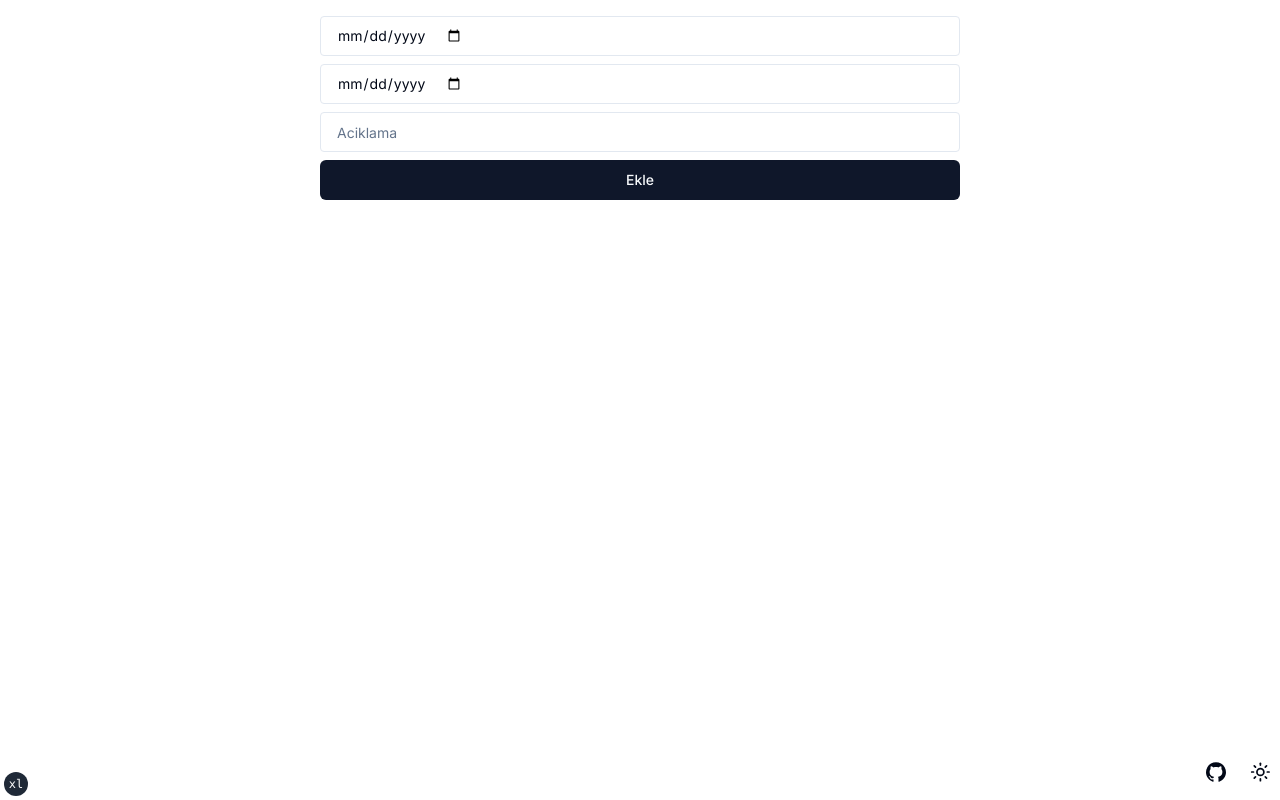
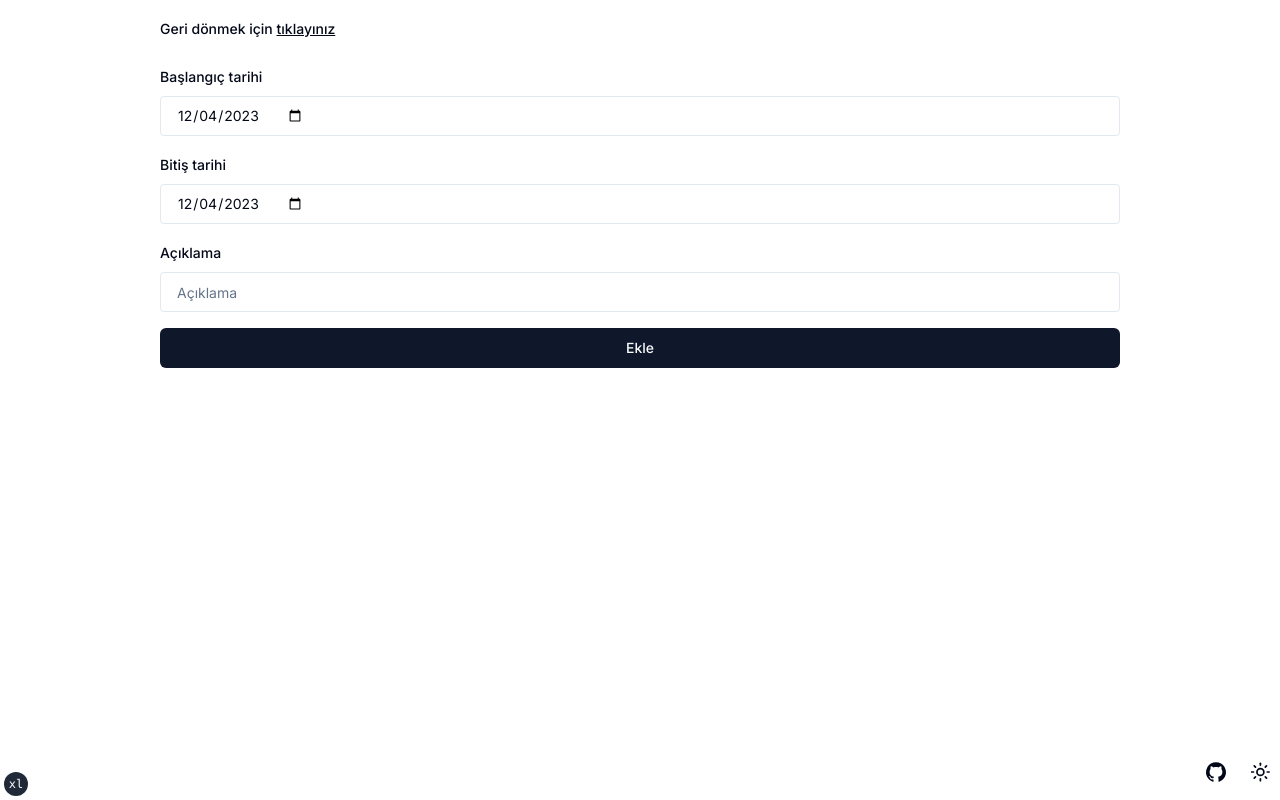
Before and after one commit to saidyeter/takvim.sevaltorun.com, a Next.js app: page /event/add in a window 1280 px wide. Built offline with nearby package versions, Linux system fonts and the light colour scheme; no server answers.

Commit message:
Create new event page

```diff
--- a/app/event/add/page.tsx
+++ b/app/event/add/page.tsx
@@ -3,82 +3,137 @@
 import { zodResolver } from "@hookform/resolvers/zod";
 import React from "react";
 import { useForm } from "react-hook-form";
+import z from 'zod'
 import { Button } from "@/components/ui/button";
-import { Input } from "@/components/ui/input";
-import z from 'zod'
+import {
+  Form,
+  FormControl,
+  FormDescription,
+  FormField,
+  FormItem,
+  FormLabel,
+  FormMessage,
+} from "@/components/ui/form"
+import { Input } from "@/components/ui/input"
+import { Label } from "@/components/ui/label";
+import Link from "next/link";
+import { createEventRequestSchema } from "@/lib/source-api";
+import { createEvent } from "@/lib/actions";
 
-const addEventSchema= z.object({
-  starts:z.string().transform(p=> new Date(p)),
-  ends:z.string().transform(p=> new Date(p)),
-  desc: z.string()
+const createEventFormSchema = z.object({
+  starts: z.string(),
+  ends: z.string(),
+  desc: z.string().min(4, 'En az 4 karakter giriniz')
+})
+  .refine((data) => new Date(data.starts) <= new Date(data.ends), {
+    message: "Başlangıç tarihi bitiş tarihinden sonra olamaz",
+    path: ["starts", "ends"],
   })
 
-export type TAddEventSchema = z.infer<typeof addEventSchema>;
+
+export type TCreateEventFormSchema = z.infer<typeof createEventFormSchema>;
 
 export default function AddEventPage() {
-  const {
-    register,
-    handleSubmit,
-    formState: { errors, isSubmitting },
-    reset,
-  } = useForm<TAddEventSchema>({
-    resolver: zodResolver(addEventSchema),
-    defaultValues:{
-      desc:'',
-      starts:new Date(),
-      ends:new Date()
+  const form = useForm<TCreateEventFormSchema>({
+    resolver: zodResolver(createEventFormSchema),
+    defaultValues: {
+      desc: '',
+      starts: getLocaleDate(new Date()),
+      ends: getLocaleDate(new Date())
     }
   });
 
-  const onSubmit = async (data: TAddEventSchema) => {
-    console.log(data);
+  const onSubmit = async (data: TCreateEventFormSchema) => {
+
+    console.log(1);
+
+    const aaa = await createEvent(createEventRequestSchema.parse(data))
+    console.log(2, aaa);
 
   };
 
 
   return (
-    <div className="w-1/2 m-auto pt-4">
-      <form onSubmit={handleSubmit(onSubmit)} className="flex flex-col gap-y-2">
+    <Form {...form}>
 
+      <Label>Geri dönmek için&nbsp;
+        <Link href="/" className="underline">tıklayınız</Link>
+      </Label>
+      <br />
+      <br />
+
+      <form onSubmit={form.handleSubmit(onSubmit)} className="flex flex-col gap-y-2">
+        <FormField
+          control={form.control}
+          name="starts"
+          render={({ field }) => (
+            <FormItem>
+              <FormLabel>Başlangıç tarihi</FormLabel>
+              <FormControl>
                 <Input
-          {...register("starts")}
                   type="date"
-          placeholder="Baslangic tarihi"
                   className="px-4 py-2 rounded"
+                  {...field}
                 />
-        {errors.starts && (
-          <p className="text-red-500">{`${errors.starts.message}`}</p>
+              </FormControl>
+              <FormDescription />
+              <FormMessage />
+            </FormItem>
           )}
+        />
+        <FormField
+          control={form.control}
+          name="ends"
+          render={({ field }) => (
+            <FormItem>
+              <FormLabel>Bitiş tarihi</FormLabel>
+              <FormControl>
+                <Input
+                  type="date"
+                  className="px-4 py-2 rounded"
+                  {...field}
+                />
+              </FormControl>
+              <FormDescription />
+              <FormMessage />
+            </FormItem>
+          )}
+        />
 
+        <FormField
+          control={form.control}
+          name="desc"
+          render={({ field }) => (
+            <FormItem>
+              <FormLabel>Açıklama</FormLabel>
+              <FormControl>
                 <Input
-          {...register("ends")}
-          type="date"
-          placeholder="Bitis tarihi"
+                  type="text"
+                  placeholder="Açıklama"
                   className="px-4 py-2 rounded"
+                  {...field}
                 />
-        {errors.ends && (
-          <p className="text-red-500">{`${errors.ends.message}`}</p>
+              </FormControl>
+              <FormDescription />
+              <FormMessage />
+            </FormItem>
           )}
-
-        <Input
-          {...register("desc")}
-          type="text"
-          placeholder="Aciklama"
-          className="px-4 py-2 rounded"
         />
-        {errors.desc && (
-          <p className="text-red-500">{`${errors.desc.message}`}</p>
-        )}
+        {form.formState.isSubmitting ?
+          <Label>Ekleniyor</Label> :
           <Button
-          disabled={isSubmitting}
             type="submit"
           >
             Ekle
           </Button>
-        {/* {error && (
-          <p className="text-red-500 text-center">{`${error}`}</p>
-        )} */}
+        }
       </form>
-    </div>
+    </Form>
   );
 }
+
+function getLocaleDate(ms: Date) {
+  return ms.getFullYear() + '-' +
+    (ms.getMonth() + 1).toString().padStart(2, '0') + '-' +
+    ms.getDate().toString().padStart(2, '0')
+}
--- a/app/layout.tsx
+++ b/app/layout.tsx
@@ -20,8 +20,6 @@ export const metadata: Metadata = {
   ],
   icons: {
     icon: "/calendar.svg",
-    // shortcut: "/favicon-16x16.png",
-    // apple: "/apple-touch-icon.png",
   },
 }
 
@@ -42,7 +40,7 @@ export default function RootLayout({ children }: RootLayoutProps) {
         >
           <ThemeProvider attribute="class" defaultTheme="system" enableSystem>
             <div className="relative flex min-h-screen flex-col">
-              <div className="flex-1">{children}</div>
+              <div className="flex-1 md:container md:max-w-5xl p-4">{children}</div>
               <SiteFooter/>
             </div>
             <TailwindIndicator />
--- /dev/null
+++ b/components/ui/form.tsx
@@ -0,0 +1,176 @@
+import * as React from "react"
+import * as LabelPrimitive from "@radix-ui/react-label"
+import { Slot } from "@radix-ui/react-slot"
+import {
+  Controller,
+  ControllerProps,
+  FieldPath,
+  FieldValues,
+  FormProvider,
+  useFormContext,
+} from "react-hook-form"
+
+import { cn } from "@/lib/utils"
+import { Label } from "@/components/ui/label"
+
+const Form = FormProvider
+
+type FormFieldContextValue<
+  TFieldValues extends FieldValues = FieldValues,
+  TName extends FieldPath<TFieldValues> = FieldPath<TFieldValues>
+> = {
+  name: TName
+}
+
+const FormFieldContext = React.createContext<FormFieldContextValue>(
+  {} as FormFieldContextValue
+)
+
+const FormField = <
+  TFieldValues extends FieldValues = FieldValues,
+  TName extends FieldPath<TFieldValues> = FieldPath<TFieldValues>
+>({
+  ...props
+}: ControllerProps<TFieldValues, TName>) => {
+  return (
+    <FormFieldContext.Provider value={{ name: props.name }}>
+      <Controller {...props} />
+    </FormFieldContext.Provider>
+  )
+}
+
+const useFormField = () => {
+  const fieldContext = React.useContext(FormFieldContext)
+  const itemContext = React.useContext(FormItemContext)
+  const { getFieldState, formState } = useFormContext()
+
+  const fieldState = getFieldState(fieldContext.name, formState)
+
+  if (!fieldContext) {
+    throw new Error("useFormField should be used within <FormField>")
+  }
+
+  const { id } = itemContext
+
+  return {
+    id,
+    name: fieldContext.name,
+    formItemId: `${id}-form-item`,
+    formDescriptionId: `${id}-form-item-description`,
+    formMessageId: `${id}-form-item-message`,
+    ...fieldState,
+  }
+}
+
+type FormItemContextValue = {
+  id: string
+}
+
+const FormItemContext = React.createContext<FormItemContextValue>(
+  {} as FormItemContextValue
+)
+
+const FormItem = React.forwardRef<
+  HTMLDivElement,
+  React.HTMLAttributes<HTMLDivElement>
+>(({ className, ...props }, ref) => {
+  const id = React.useId()
+
+  return (
+    <FormItemContext.Provider value={{ id }}>
+      <div ref={ref} className={cn("space-y-2", className)} {...props} />
+    </FormItemContext.Provider>
+  )
+})
+FormItem.displayName = "FormItem"
+
+const FormLabel = React.forwardRef<
+  React.ElementRef<typeof LabelPrimitive.Root>,
+  React.ComponentPropsWithoutRef<typeof LabelPrimitive.Root>
+>(({ className, ...props }, ref) => {
+  const { error, formItemId } = useFormField()
+
+  return (
+    <Label
+      ref={ref}
+      className={cn(error && "text-destructive", className)}
+      htmlFor={formItemId}
+      {...props}
+    />
+  )
+})
+FormLabel.displayName = "FormLabel"
+
+const FormControl = React.forwardRef<
+  React.ElementRef<typeof Slot>,
+  React.ComponentPropsWithoutRef<typeof Slot>
+>(({ ...props }, ref) => {
+  const { error, formItemId, formDescriptionId, formMessageId } = useFormField()
+
+  return (
+    <Slot
+      ref={ref}
+      id={formItemId}
+      aria-describedby={
+        !error
+          ? `${formDescriptionId}`
+          : `${formDescriptionId} ${formMessageId}`
+      }
+      aria-invalid={!!error}
+      {...props}
+    />
+  )
+})
+FormControl.displayName = "FormControl"
+
+const FormDescription = React.forwardRef<
+  HTMLParagraphElement,
+  React.HTMLAttributes<HTMLParagraphElement>
+>(({ className, ...props }, ref) => {
+  const { formDescriptionId } = useFormField()
+
+  return (
+    <p
+      ref={ref}
+      id={formDescriptionId}
+      className={cn("text-sm text-muted-foreground", className)}
+      {...props}
+    />
+  )
+})
+FormDescription.displayName = "FormDescription"
+
+const FormMessage = React.forwardRef<
+  HTMLParagraphElement,
+  React.HTMLAttributes<HTMLParagraphElement>
+>(({ className, children, ...props }, ref) => {
+  const { error, formMessageId } = useFormField()
+  const body = error ? String(error?.message) : children
+
+  if (!body) {
+    return null
+  }
+
+  return (
+    <p
+      ref={ref}
+      id={formMessageId}
+      className={cn("text-sm font-medium text-destructive", className)}
+      {...props}
+    >
+      {body}
+    </p>
+  )
+})
+FormMessage.displayName = "FormMessage"
+
+export {
+  useFormField,
+  Form,
+  FormItem,
+  FormLabel,
+  FormControl,
+  FormDescription,
+  FormMessage,
+  FormField,
+}
--- /dev/null
+++ b/components/ui/label.tsx
@@ -0,0 +1,24 @@
+import * as React from "react"
+import * as LabelPrimitive from "@radix-ui/react-label"
+import { cva, type VariantProps } from "class-variance-authority"
+
+import { cn } from "@/lib/utils"
+
+const labelVariants = cva(
+  "text-sm font-medium leading-none peer-disabled:cursor-not-allowed peer-disabled:opacity-70"
+)
+
+const Label = React.forwardRef<
+  React.ElementRef<typeof LabelPrimitive.Root>,
+  React.ComponentPropsWithoutRef<typeof LabelPrimitive.Root> &
+    VariantProps<typeof labelVariants>
+>(({ className, ...props }, ref) => (
+  <LabelPrimitive.Root
+    ref={ref}
+    className={cn(labelVariants(), className)}
+    {...props}
+  />
+))
+Label.displayName = LabelPrimitive.Root.displayName
+
+export { Label }
--- /dev/null
+++ b/lib/actions.ts
@@ -0,0 +1,19 @@
+'use server'
+
+import { revalidatePath } from 'next/cache'
+import { TCreateEventRequestSchema, createEvent as createEventOnApi } from './source-api';
+import { redirect } from 'next/navigation';
+
+
+export async function createEvent(data: TCreateEventRequestSchema) {
+    console.log("data", data);
+
+    if (await createEventOnApi(data)) {
+
+        revalidatePath('/')
+        redirect('/')
+    }
+    return {
+        success: false,
+    }
+}
--- a/lib/source-api.ts
+++ b/lib/source-api.ts
@@ -1,11 +1,14 @@
 // import { TNewQuestionSchema, TNewSurveyValidationSchema, TQuestionAnswersFormSchema, TQuestionAnswersReqSchema, checkNewSurveyIsAllowedResponse, checkPreSurveyExistsScheme, getActiveSurveyResponseSchema, getSurveySchema, getSurveysResponseSchema, getUserSchema, partipiciantValidationResponseSchema, questionsResponseSchema, surveyDetailSchema, surveySchema } from "./types"
+
+import { z } from "zod"
 
 const { env } = process
 const baseUrl = env.DB_API_URL
 const apiKey = env.DB_API_KEY ?? ''
 
 export {
-    getEvents
+    getEvents,
+    createEvent
 }
 
 function beforeReq() {
@@ -48,6 +51,7 @@ interface GetEventsResult {
     events: event[],
     months:months
 }
+
 async function getEvents(year: number, month: number) {
     beforeReq()
     const url = encodeURI(baseUrl + "/takvim/?year=" + year + "&month=" + month)
@@ -71,6 +75,41 @@ async function getEvents(year: number, month: number) {
 
     return undefined
 }
+
+export const createEventRequestSchema = z.object({
+    starts: z.string().transform(p => new Date(p)),
+    ends: z.string().transform(p => new Date(p)),
+    desc: z.string()
+  })
+ export type TCreateEventRequestSchema = z.infer<typeof createEventRequestSchema>;
+
+
+async function createEvent(req: TCreateEventRequestSchema) {
+  beforeReq()
+  const url = encodeURI(baseUrl + "/takvim/event")
+
+  try {
+    const response = await fetch(url, {
+      method: "POST",
+      headers: {
+        'content-type': 'application/json',
+        'Authorization': apiKey
+      },
+      body: JSON.stringify(req),
+      cache: 'no-cache'
+    })
+    if (response.ok) {
+      return true
+    }
+    console.log("createNewQuestion", response.status, await response.text(), url)
+
+  } catch (error) {
+    console.log("createNewQuestion error", error);
+  }
+
+  return false
+}
+
 
 // async function finishSurvey() {
 //   beforeReq()
@@ -263,31 +302,6 @@ async function getEvents(year: number, month: number) {
 // }
 
 
-// async function createNewQuestion(req: TNewQuestionSchema) {
-//   beforeReq()
-//   const url = encodeURI(baseUrl + "/question")
-
-//   try {
-//     const response = await fetch(url, {
-//       method: "POST",
-//       headers: {
-//         'content-type': 'application/json',
-//         'Authorization': apiKey
-//       },
-//       body: JSON.stringify(req),
-//       cache: 'no-cache'
-//     })
-//     if (response.ok) {
-//       return true
-//     }
-//     console.log("createNewQuestion", response.status, await response.text(), url)
-
-//   } catch (error) {
-//     console.log("createNewQuestion error", error);
-//   }
-
-//   return false
-// }
 
 // async function getSurvey(surveyId: number) {
 //   beforeReq()
--- a/next.config.mjs
+++ b/next.config.mjs
@@ -1,7 +1,9 @@
 /** @type {import('next').NextConfig} */
 const nextConfig = {
   reactStrictMode: true,
-  experimental: {},
+  experimental: {
+    serverActions:true
+  },
 }
 
 export default nextConfig
--- a/package.json
+++ b/package.json
@@ -15,6 +15,7 @@
   },
   "dependencies": {
     "@hookform/resolvers": "^3.3.2",
+    "@radix-ui/react-label": "^2.0.2",
     "@radix-ui/react-slot": "^1.0.2",
     "class-variance-authority": "^0.4.0",
     "clsx": "^1.2.1",
--- a/types/nav.ts
+++ /dev/null
@@ -1,6 +0,0 @@
-export interface NavItem {
-  title: string
-  href?: string
-  disabled?: boolean
-  external?: boolean
-}
```
Also changed, not shown: app/page.tsx (+6 -3 lines), 1 other file (tests, documents, lock files or other folders). Lines whose indentation alone changed are shown as unchanged.
